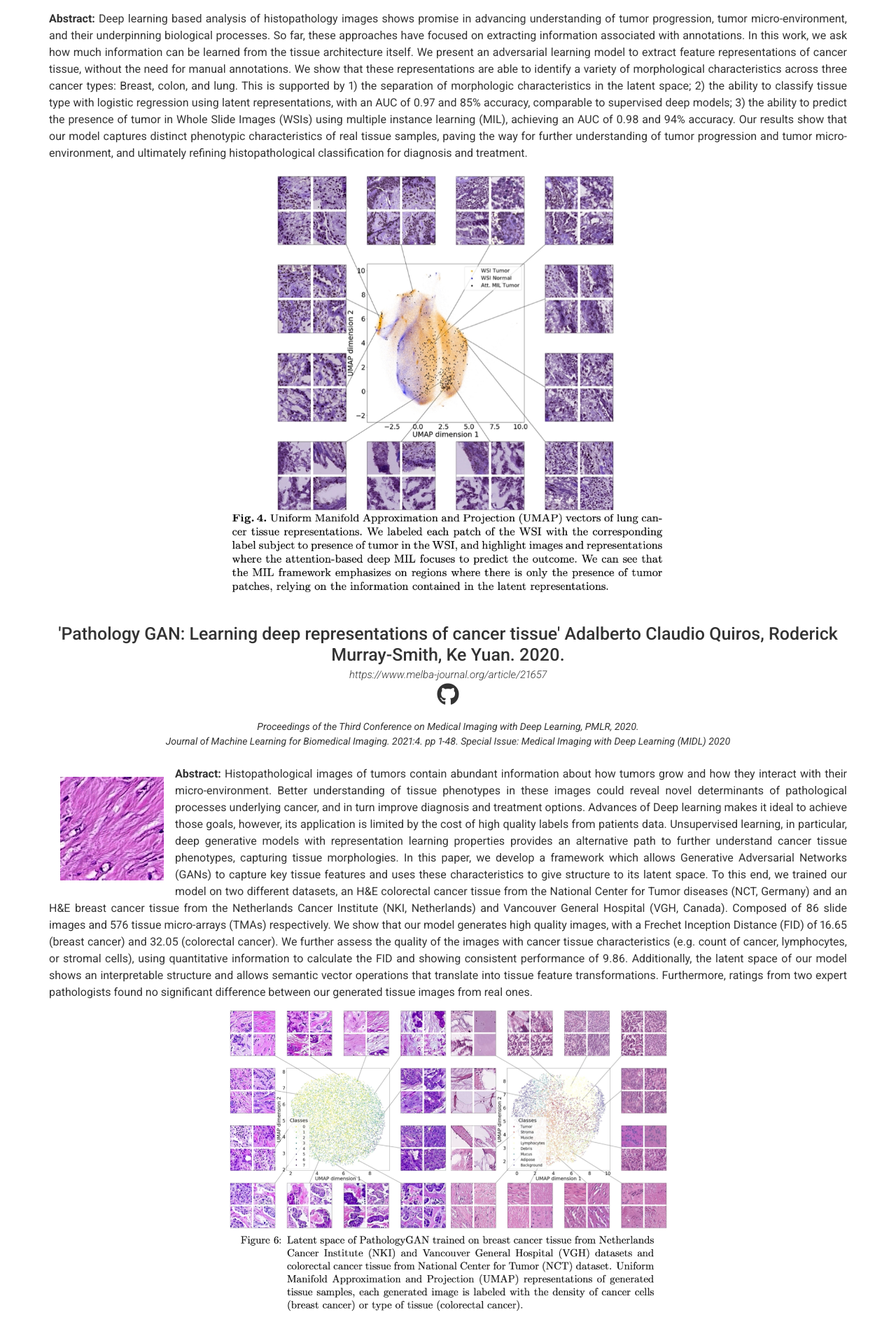
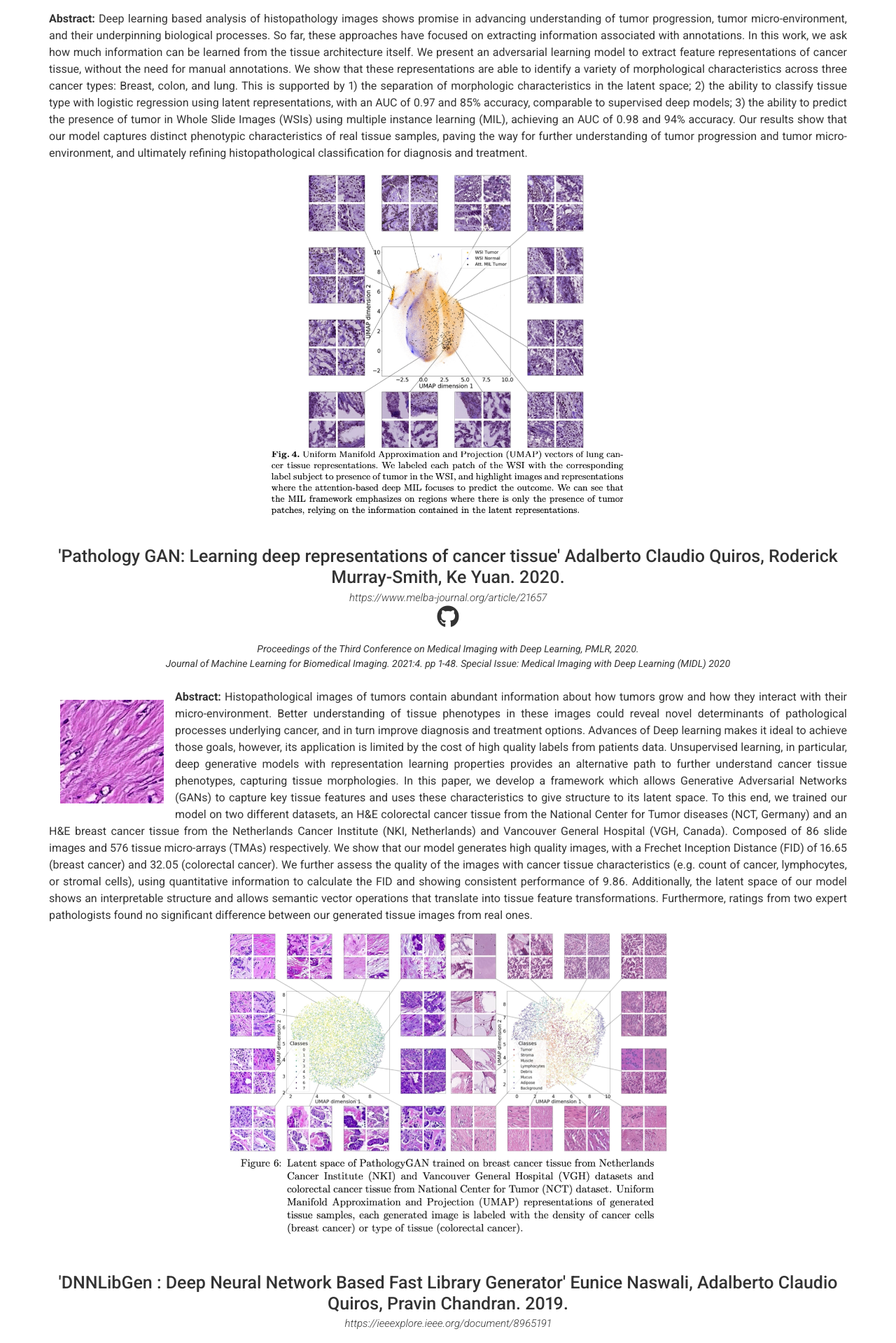
Before and after one commit to AdalbertoCq/adalbertocq.github.io, a Jekyll site: the page built from index.md, in a window 1280 px wide. Shown: the part 894-2813 px from the top of the page at 70% size. Built offline with Jekyll 4.4.1, drawn with Linux system fonts in a browser that asks for light colours; nearby versions of some CDN libraries.

Commit message:
Update projects.yml

```diff
--- a/_data/projects.yml
+++ b/_data/projects.yml
@@ -15,7 +15,7 @@
     We present an adversarial learning model to extract feature representations of cancer tissue, without the need for manual annotations. We show that these representations are able to identify a variety of morphological characteristics across three cancer types: Breast, colon, and lung. This is supported by 1) the separation of morphologic characteristics in the latent space; 2) the ability to classify tissue type with logistic regression using latent representations, with an AUC of 0.97 and 85% accuracy, comparable to supervised deep models; 3) the ability to predict the presence of tumor in Whole Slide Images (WSIs) using multiple instance learning (MIL), achieving an AUC of 0.98 and 94% accuracy.
     Our results show that our model captures distinct phenotypic characteristics of real tissue samples, paving the way for further understanding of tumor progression and tumor micro-environment, and ultimately refining histopathological classification for diagnosis and treatment.
 
-    ![hand](./images/publications/adversarial-learning-of-cancer-tissue-representations/lung_tumor_normal.png){: width="55%" height="55%" style="display: block; margin: 0 auto"}
+    ![hand](./images/publications/adversarial-learning-of-cancer-tissue-representations/lung_tumor_normal.png){: width="45%" height="45%" style="display: block; margin: 0 auto"}
 
 # Project template https://2020.midl.io/papers/quiros20.html
 - layout: top-middle
```
